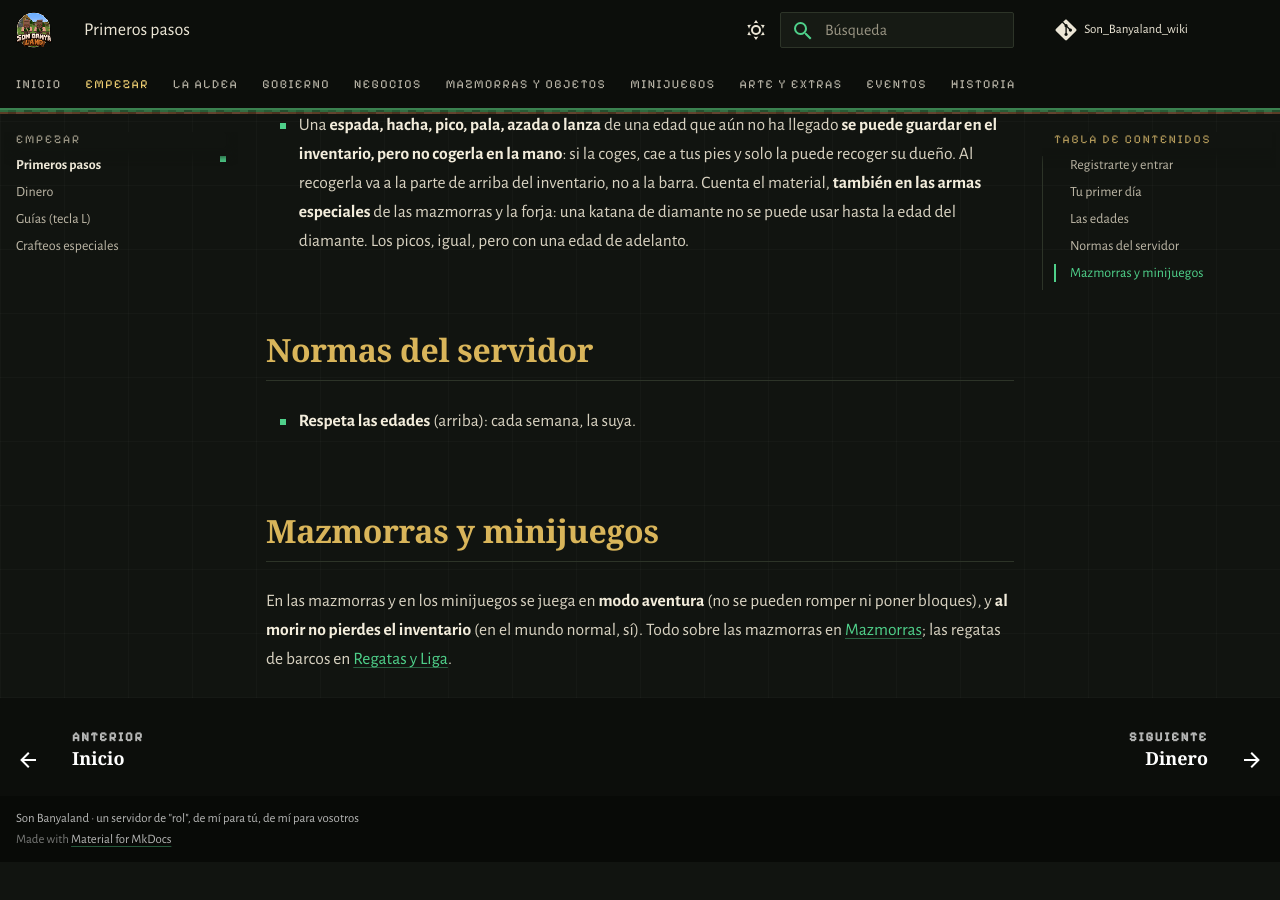
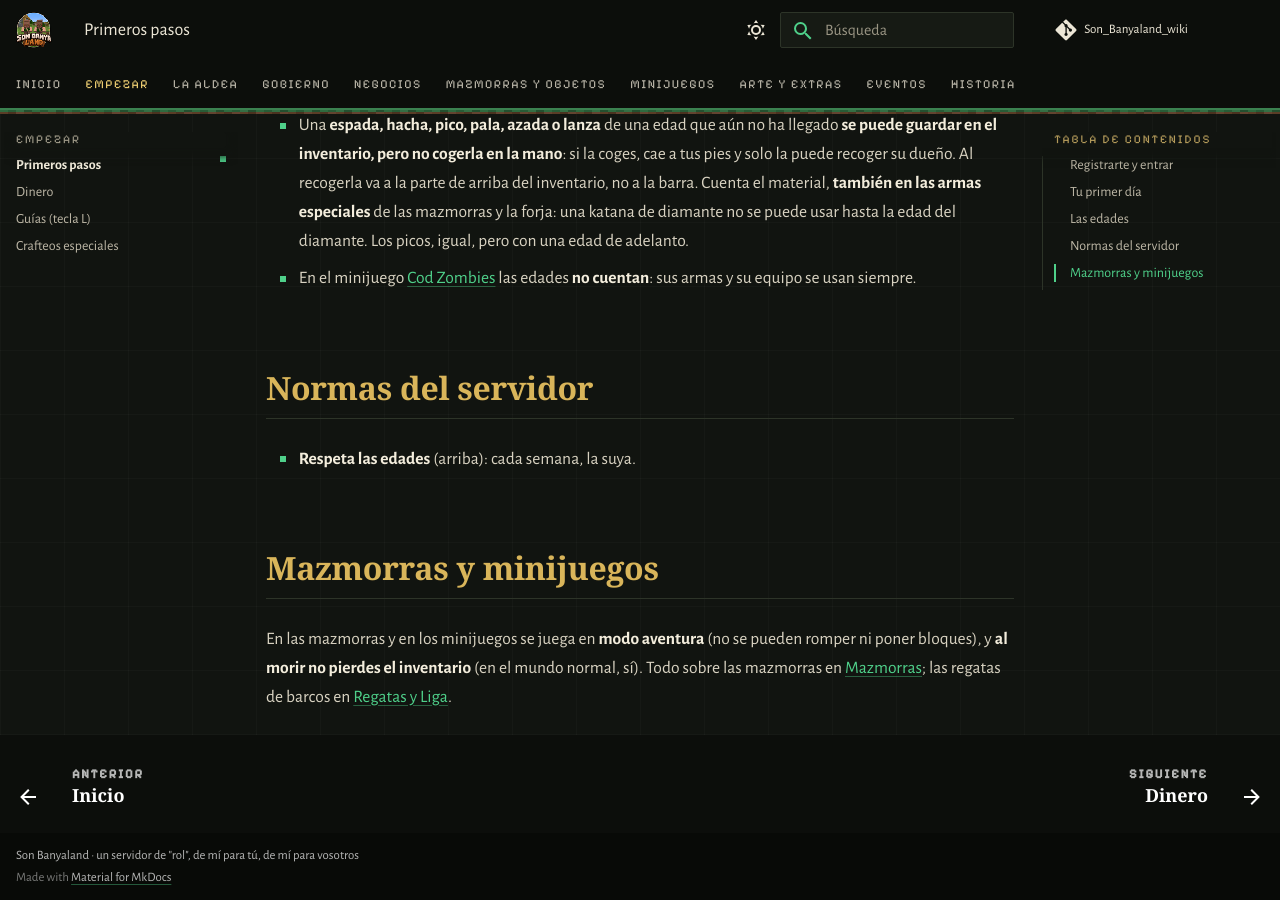
Before and after one commit to PigPilgrim/Son_Banyaland_wiki, an MkDocs documentation site: the page built from docs/primeros-pasos.md, in a window 1280 px wide and 900 px high, scrolled down 1977 px. Built offline with MkDocs 1.6.1 and Material for MkDocs 9.7.7, drawn with Linux system fonts in a browser that asks for light colours; some web fonts are replaced; comment, search, counter and statistics services are not loaded; before the commit the page ends 2839 px from its top, so only the background shows below that.

Commit message:
Edades: no cuentan en el minijuego Cod Zombies
Co-Authored-By: Claude Opus 5.5 <noreply@anthropic.com>

```diff
--- a/docs/primeros-pasos.md
+++ b/docs/primeros-pasos.md
@@ -56,6 +56,7 @@ ninguna edad. Pero **las armas y varitas épicas** (★★★★) de la Forja y
   va a la parte de arriba del inventario, no a la barra. Cuenta el material, **también en las armas especiales** de
   las mazmorras y la forja: una katana de diamante no se puede usar hasta la edad del diamante. Los picos, igual, pero
   con una edad de adelanto.
+- En el minijuego [Cod Zombies](zombies.md) las edades **no cuentan**: sus armas y su equipo se usan siempre.
 
 ## Normas del servidor
 
```
